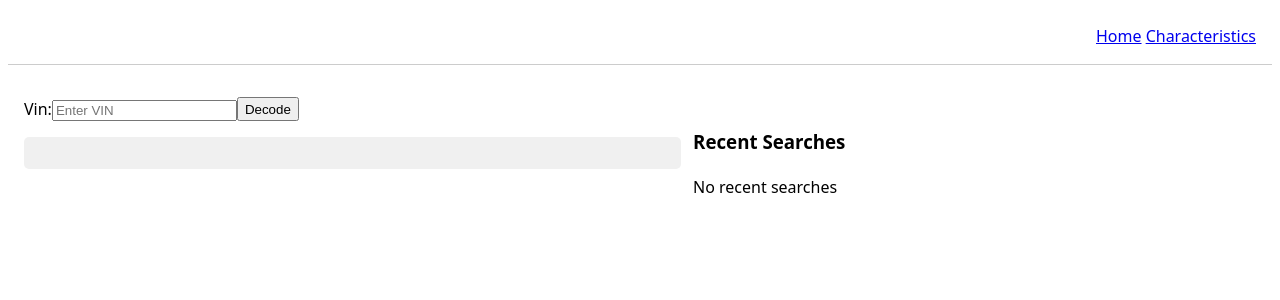
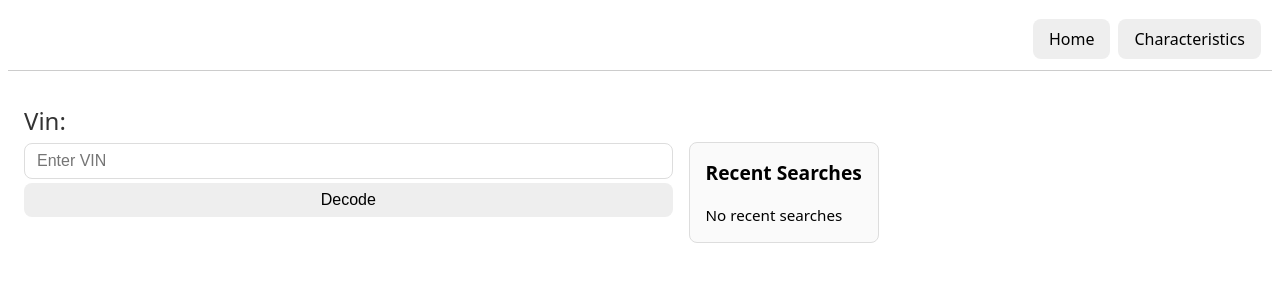
Before and after one commit to tanyagrr/vin-test-task, a React (Vite) app: page / in a window 1280 px wide. Shown: the top 300 px of the page. Built offline with nearby package versions, Linux system fonts and the light colour scheme.

Commit message:
Style: main page

```diff
--- a/src/components/Form/Form.css
+++ b/src/components/Form/Form.css
@@ -1,4 +1,67 @@
 .form {
     display: flex;
-    flex-direction: row;
+    flex-direction: column;
+    gap: 1rem;
 }
+
+.form-inp-but {
+    display: flex;
+    gap: 0.5rem;
+}
+
+.form div {
+    display: flex;
+    flex-direction: column;
+    gap: 0.25rem;
+}
+
+.form label {
+    font-size: 1.5rem;
+    font-weight: 500;
+    color: #333;
+}
+
+.form input {
+    padding: 0.5rem 0.75rem;
+    border: 1px solid #ddd;
+    border-radius: 0.5rem;
+    font-size: 1rem;
+    transition: border-color 0.2s ease;
+}
+
+.form input:focus {
+    outline: none;
+    border-color: #999;
+    box-shadow: 0 0 0 2px rgba(0, 0, 0, 0.05);
+}
+
+.form button {
+    padding: 0.5rem 1rem;
+    background-color: #eeeeee;
+    color: #000;
+    border: none;
+    border-radius: 0.5rem;
+    font-size: 1rem;
+    cursor: pointer;
+    transition: background-color 0.3s ease;
+}
+
+.form button:hover:not(:disabled) {
+    background-color: #cccccc;
+}
+
+.form button:disabled {
+    opacity: 0.6;
+    cursor: not-allowed;
+}
+
+.error {
+    font-size: 0.875rem;
+    color: #c91f1f;
+    margin-top: 0.25rem;
+}
+
+.loader {
+    display: flex;
+    justify-content: flex-start;
+}
--- a/src/components/Form/Form.jsx
+++ b/src/components/Form/Form.jsx
@@ -10,21 +10,29 @@ function VinForm({ setResults, setRecentSearch, selectedVin }) {
 
   const validate = (values) => {
     const errors = {};
-    if (!values.vin) {
-      errors.vin = "This field is required";
-    } else if (values.vin.length < 17) {
-      errors.vin = "Should be at least 17 characters";
+    const vin = String(values.vin || "").trim();
+    if (!vin) {
+      errors.vin = "This field is required.";
+    } else {
+      const vinRegex = /^[A-HJ-NPR-Z0-9]{17}$/;
+      if (!vinRegex.test(vin.toUpperCase())) {
+        errors.vin =
+          "Invalid VIN format. VIN must only include upper-case letters and numbers and be at least 17 characters.";
+      }
     }
     return errors;
   };
 
   const handleSubmit = (values) => {
+    const vin = String(values.vin || "")
+      .trim()
+      .toUpperCase();
     setLoading(true);
-    fetchChars(values.vin)
+    fetchChars(vin)
       .then((data) => {
         if (data) {
           setResults(data);
-          saveSearch(values.vin, data, setRecentSearch);
+          saveSearch(vin, data, setRecentSearch);
         }
       })
       .catch((err) => console.error(err))
@@ -43,27 +51,21 @@ function VinForm({ setResults, setRecentSearch, selectedVin }) {
       validate={validate}
     >
       <Form className="form">
+        <div className="form-inp-but">
+          <div>
+            <label htmlFor="vin">Vin: </label>
+            <Field type="text" placeholder="Enter VIN" id="vin" name="vin" />
+          </div>
+          <button type="submit" disabled={loading}>
+            {loading ? "Decoding…" : "Decode"}
+          </button>
+        </div>
+        <ErrorMessage className="error" name="vin" component="div" />
         {loading && (
-          <div
-            style={{
-              display: "flex",
-              justifyContent: "flex-start",
-              marginBottom: 12,
-            }}
-          >
-            <ClipLoader size={20} />
+          <div className="loader">
+            <ClipLoader size={40} />
           </div>
         )}
-
-        <div>
-          <label htmlFor="vin">Vin:</label>
-          <Field type="text" placeholder="Enter VIN" id="vin" name="vin" />
-          <ErrorMessage name="vin" component="div" />
-        </div>
-
-        <button type="submit" disabled={loading}>
-          {loading ? "Decoding…" : "Decode"}
-        </button>
       </Form>
     </Formik>
   );
--- /dev/null
+++ b/src/components/RecentSearches/RecentSearches.css
@@ -0,0 +1,75 @@
+.recent-column {
+    width: fit-content;
+    height: fit-content;
+    margin-top: 2.4rem;
+    background: #fafafa;
+    padding: 1rem;
+    border: 1px solid #ddd;
+    border-radius: 0.5rem;
+    display: flex;
+    flex-direction: column;
+    gap: 1rem;
+}
+
+.recent-column h3 {
+    margin: 0;
+    font-size: 1.2rem;
+    font-weight: 600;
+    color: #000;
+}
+
+.recent-column p {
+    margin: 0;
+    font-size: 0.95rem;
+    color: #000000;
+}
+
+.recent-column ul {
+    list-style: none;
+    margin: 0;
+    padding: 0;
+    display: flex;
+    flex-direction: column;
+    gap: 0.5rem;
+}
+
+.recent-column li {
+    margin: 0;
+    padding: 0;
+    width: fit-content;
+}
+
+.recent-search-button {
+    width: 100%;
+    padding: 0.5rem 0.75rem;
+    background-color: #f9eee0;
+    color: #000;
+    border: none;
+    border-radius: 0.5rem;
+    font-size: 0.95rem;
+    cursor: pointer;
+    text-align: left;
+    transition: background-color 0.3s ease;
+    font-weight: 500;
+}
+
+.recent-search-button:hover {
+    background-color: #cccccc;
+}
+
+.recent-search-button:disabled {
+    opacity: 0.6;
+    cursor: not-allowed;
+}
+
+.clear-button {
+    width: fit-content;
+    padding: 0.5rem 1rem;
+    background-color: #eeeeee;
+    color: #000;
+    border: none;
+    border-radius: 0.5rem;
+    font-size: 0.95rem;
+    cursor: pointer;
+    transition: background-color 0.3s ease;
+}
--- a/src/components/RecentSearches/RecentSearches.jsx
+++ b/src/components/RecentSearches/RecentSearches.jsx
@@ -1,6 +1,7 @@
 import { useEffect, useState } from "react";
 import getRecentSearches from "../../utils/recentSearches/getRecentSearches";
 import clearRecentSearches from "../../utils/recentSearches/clearRecentSearches";
+import "./RecentSearches.css";
 
 function RecentSearches({
   recentSearch,
@@ -43,13 +44,17 @@ function RecentSearches({
           <ul>
             {items.map((s, idx) => (
               <li key={s.vin + idx}>
-                <button type="button" onClick={() => handleClick(s)}>
-                  {s.vin} ({Array.isArray(s.results) ? s.results.length : "-"})
+                <button
+                  className="recent-search-button"
+                  type="button"
+                  onClick={() => handleClick(s)}
+                >
+                  {s.vin}
                 </button>
               </li>
             ))}
           </ul>
-          <button type="button" onClick={handleClear} style={{ marginTop: 8 }}>
+          <button className="clear-button" type="button" onClick={handleClear}>
             Clear
           </button>
         </>
--- a/src/components/Results/Results.css
+++ b/src/components/Results/Results.css
@@ -1,10 +1,37 @@
 .results {
     padding: 1rem;
-    background-color: #f0f0f0;
-    border-radius: 5px;
+    background-color: #fafafa;
+    border: 1px solid #ddd;
+    border-radius: 0.5rem;
+    display: flex;
+    flex-direction: column;
+    gap: 0.2rem;
+}
+
+.result-item {
+    padding: 0.4rem;
+    font-size: 0.95rem;
+    color: #333;
+    line-height: 1.4;
+}
+
+.result-item strong {
+    color: #000;
+    font-weight: 600;
 }
 
 .info-loader {
+    padding: 0.5rem 1rem;
+    background-color: #eeeeee;
+    color: #000;
+    border: none;
+    border-radius: 0.5rem;
+    font-size: 1rem;
+    cursor: pointer;
+    transition: background-color 0.3s ease;
     width: fit-content;
+}
 
+.info-loader:hover {
+    background-color: #cccccc;
 }
--- a/src/components/Results/Results.jsx
+++ b/src/components/Results/Results.jsx
@@ -8,6 +8,7 @@ function Results({ results }) {
   };
   return (
     <>
+      {results?.length > 0 && (
         <div className="results">
           {showAll
             ? results.map((item, index) => (
@@ -21,6 +22,7 @@ function Results({ results }) {
                 </div>
               ))}
         </div>
+      )}
       {results?.length > 0 && (
         <button className="info-loader" onClick={handleClick}>
           {!showAll ? "Load more info" : "Hide"}
--- a/src/index.css
+++ b/src/index.css
@@ -3,3 +3,8 @@
   line-height: 1.5;
   box-sizing: border-box;
 }
+
+a {
+  color: inherit;
+  text-decoration: none;
+}
--- a/src/layout/Header/Header.css
+++ b/src/layout/Header/Header.css
@@ -8,12 +8,27 @@
     display: flex;
     align-items: center;
     justify-content: flex-end;
-    padding: 1rem;
+    padding: 0.7rem;
     border-bottom: 1px solid #ccc;
 }
 .nav {
-    max-width: 10rem;
-    width: 100%;
     display: flex;
-    justify-content: space-between;
+    gap: 0.5rem;
+    align-items: center;
+    flex-wrap: wrap;
 }
+
+.nav-btn {
+    padding: 0.5rem 1rem;
+    background-color: #eeeeee;
+    color: #000;
+    border: none;
+    border-radius: 0.5rem;
+    font-size: 1rem;
+    transition: background-color 0.3s ease;
+    white-space: nowrap;
+}
+
+.nav-btn:hover {
+    background-color: #cccccc;
+}
--- a/src/layout/Header/Header.jsx
+++ b/src/layout/Header/Header.jsx
@@ -5,8 +5,12 @@ function Header() {
   return (
     <header className="header">
       <div className="nav">
-        <Link to="/">Home</Link>
-        <Link to="/variables">Characteristics</Link>
+        <Link className="nav-btn" to="/">
+          Home
+        </Link>
+        <Link className="nav-btn" to="/variables">
+          Characteristics
+        </Link>
       </div>
     </header>
   );
--- a/src/pages/Main/Main.css
+++ b/src/pages/Main/Main.css
@@ -4,6 +4,7 @@
     display: grid;
     grid-template-columns: 1.6fr 1.4fr;
     padding: 0 1rem;
+    column-gap: 1rem;
 }
 
 .info-section {
@@ -11,10 +12,3 @@
     flex-direction: column;
     gap: 1rem;
 }
-
-.recent-column {
-    background: #fff;
-    padding: 12px;
-    max-height: 80vh;
-    overflow: auto;
-}
```
Lines whose indentation alone changed are shown as unchanged.
